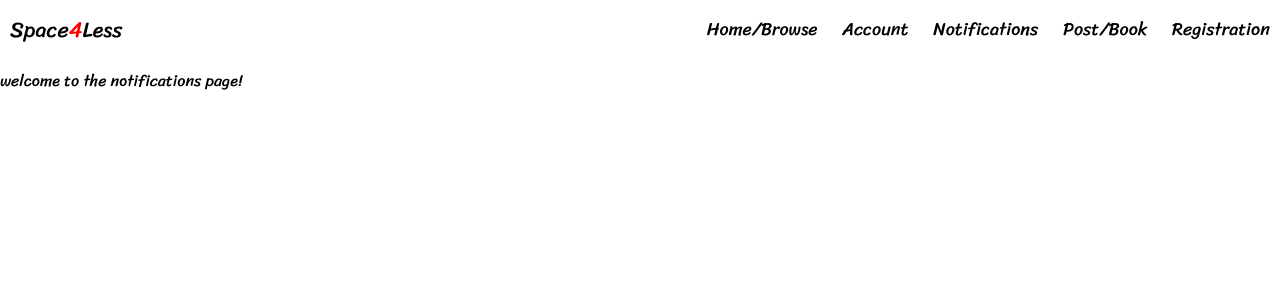
After one commit to Jasmanji/Group5_Space4Less, a Flask app: page /notifications in a window 1280 px wide. The commit adds this page. Shown: the top 300 px of the page. Run offline with Flask 2, Linux system fonts and the light colour scheme.

Commit message:
updated routes and layout (and templated) to add all working urls

```diff
--- a/app/main/routes.py
+++ b/app/main/routes.py
@@ -35,14 +35,15 @@ def signup_page():
             flash('there was something wrong with your password or email!', 'error')
     return render_template('signup.html', title='signup', form=form)
 
-
-# @bp_main.route('/blog', methods=['GET'])
-# def blog_page():
-#     forecast_info = Forecast.query.all()
-#     return render_template('blogs.html', title='blog posts', forecast=forecast_info)
-
-
 @bp_main.route("/login", methods=['GET', 'POST'])
 def login():
     form_instance = LoginForm()
     return render_template('login.html', title='login', form=form_instance)
+
+@bp_main.route("/account")
+def account():
+    return render_template('account.html', username='Aure')
+
+@bp_main.route("/notifications")
+def notifications():
+    return render_template('notifications.html')
--- /dev/null
+++ b/app/templates/account.html
@@ -0,0 +1,4 @@
+{% extends 'layout.html' %}
+{% block content %}
+    <h1>{{ username }}</h1>
+{% endblock content %}
--- a/app/templates/layout.html
+++ b/app/templates/layout.html
@@ -12,17 +12,21 @@
     <title>Title</title>
 </head>
 
-
 <body>
 <header>
     <!-- Navbar code from codepen-->
-    <div class="nav">
+    <nav class="nav">
+        <!-- allows for clicking the navbar icon when the screen is small-->
         <input type="checkbox" id="nav-check">
+
+        <!-- navbar title on the left -->
         <div class="nav-header">
             <div class="nav-title">
                 Space<span style='color: red'>4</span>Less
             </div>
         </div>
+
+        <!-- design of the nav-bar icon when the screen is small-->
         <div class="nav-btn">
             <label for="nav-check">
                 <span></span>
@@ -31,19 +35,21 @@
             </label>
         </div>
 
+        <!-- navbar content on the right -->
         <div class="nav-links">
-            <a href="#" target="_blank">Home/Browse</a>
-            <a href="#" target="_blank">Account</a>
-            <a href="#" target="_blank">Notifications</a>
-            <a href="#" target="_blank">Post/Book</a>
-            <a href="#" target="_blank">Registration</a>
+            <a href="{{ url_for('main.home_page') }}"> Home/Browse</a>
+            <a href="{{ url_for('main.account') }}"> Account</a>
+            <a href="{{ url_for('main.account') }}"> Notifications</a>
+            <a href="#" target="_blank"> Post/Book </a>
+            <a href="{{ url_for('main.login') }}"> Registration</a>
         </div>
-    </div>
+    </nav>
 
 </header>
 
 {% block content %}
 
 {% endblock content %}
+
 </body>
 </html>
--- /dev/null
+++ b/app/templates/notifications.html
@@ -0,0 +1,4 @@
+{% extends 'layout.html' %}
+{% block content %}
+    <p> welcome to the notifications page!</p>
+{% endblock content %}
```
Also changed, not shown: app/static/logo.jpg (added).
